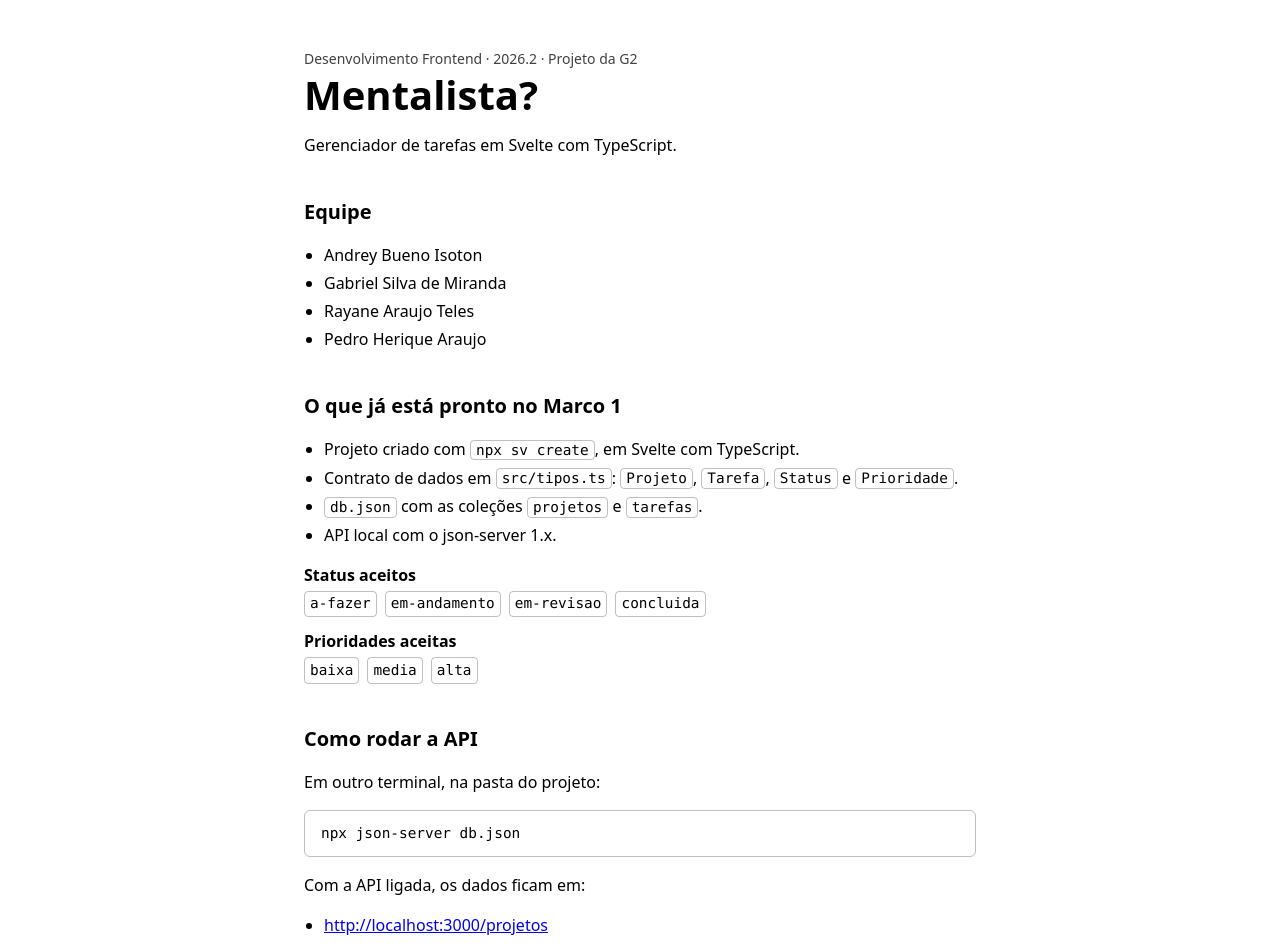
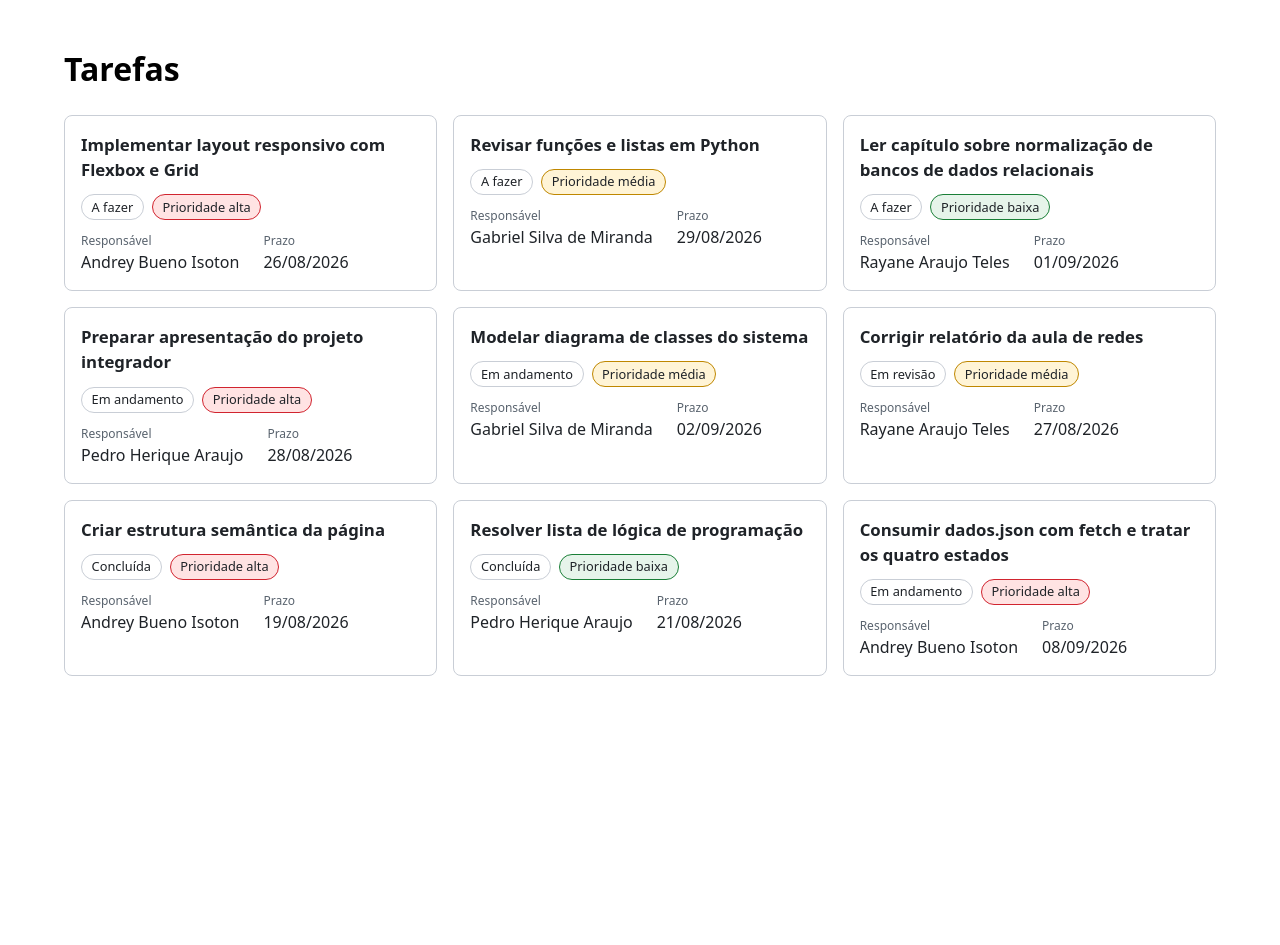
Before and after one commit to andreybueno-git/projeto-g2-frontend, a SvelteKit app: page / in a window 1280 px wide. Shown: the top 945 px of the page. After the commit the page ends 800 px from the top, so only its background shows below. Built offline with nearby package versions, Linux system fonts and the light colour scheme; data requests are answered from the project's data file.

Commit message:
Cria tela de lista de tarefas

```diff
--- a/src/routes/+page.svelte
+++ b/src/routes/+page.svelte
@@ -1,176 +1,53 @@
 <script lang="ts">
-	import type { Prioridade, Status } from '../tipos';
+  import { onMount } from "svelte";
+  import type { Tarefa } from "../tipos";
+  import { listarTarefas } from "../lib/api";
+  import CartaoTarefa from "../lib/componentes/CartaoTarefa.svelte";
 
-	const equipe = 'Mentalista?';
+  let tarefas = $state<Tarefa[]>([]);
+  let carregando = $state(true);
+  let erro = $state<string | null>(null);
 
-	const integrantes = [
-		'Andrey Bueno Isoton',
-		'Gabriel Silva de Miranda',
-		'Rayane Araujo Teles',
-		'Pedro Herique Araujo'
-	];
-
-	// Valores do contrato (src/tipos.ts). Um valor fora do contrato aqui faz o `npm run check` falhar.
-	const status: Status[] = ['a-fazer', 'em-andamento', 'em-revisao', 'concluida'];
-	const prioridades: Prioridade[] = ['baixa', 'media', 'alta'];
-
-	const api = 'http://localhost:3000';
+  // onMount roda só no navegador, então a busca não é repetida no servidor.
+  onMount(async () => {
+    try {
+      tarefas = await listarTarefas();
+    } catch (e) {
+      erro = e instanceof Error ? e.message : "Erro desconhecido";
+    } finally {
+      carregando = false;
+    }
+  });
 </script>
 
-<svelte:head>
-	<title>{equipe} · Gerenciador de tarefas</title>
-	<meta
-		name="description"
-		content="Projeto da G2 de Desenvolvimento Frontend 2026.2: gerenciador de tarefas em Svelte com TypeScript."
-	/>
-</svelte:head>
+<main>
+  <h1>Tarefas</h1>
 
-<header>
-	<p class="disciplina">Desenvolvimento Frontend · 2026.2 · Projeto da G2</p>
-	<h1>{equipe}</h1>
-	<p>Gerenciador de tarefas em Svelte com TypeScript.</p>
-</header>
-
-<main>
-	<section aria-labelledby="titulo-equipe">
-		<h2 id="titulo-equipe">Equipe</h2>
-		<ul>
-			{#each integrantes as nome (nome)}
-				<li>{nome}</li>
+  {#if carregando}
+    <p>Carregando tarefas...</p>
+  {:else if erro}
+    <p role="alert">Não foi possível carregar as tarefas: {erro}</p>
+  {:else}
+    <ul class="lista">
+      {#each tarefas as tarefa (tarefa.id)}
+        <li><CartaoTarefa {tarefa} /></li>
       {/each}
     </ul>
-	</section>
-
-	<section aria-labelledby="titulo-marco">
-		<h2 id="titulo-marco">O que já está pronto no Marco 1</h2>
-		<ul>
-			<li>Projeto criado com <code>npx sv create</code>, em Svelte com TypeScript.</li>
-			<li>
-				Contrato de dados em <code>src/tipos.ts</code>: <code>Projeto</code>, <code>Tarefa</code>,
-				<code>Status</code> e <code>Prioridade</code>.
-			</li>
-			<li><code>db.json</code> com as coleções <code>projetos</code> e <code>tarefas</code>.</li>
-			<li>API local com o json-server 1.x.</li>
-		</ul>
-
-		<dl>
-			<dt>Status aceitos</dt>
-			<dd>
-				{#each status as valor (valor)}
-					<code>{valor}</code>
-				{/each}
-			</dd>
-			<dt>Prioridades aceitas</dt>
-			<dd>
-				{#each prioridades as valor (valor)}
-					<code>{valor}</code>
-				{/each}
-			</dd>
-		</dl>
-	</section>
-
-	<section aria-labelledby="titulo-api">
-		<h2 id="titulo-api">Como rodar a API</h2>
-		<p>Em outro terminal, na pasta do projeto:</p>
-		<pre><code>npx json-server db.json</code></pre>
-		<p>Com a API ligada, os dados ficam em:</p>
-		<ul>
-			<li><a href="{api}/projetos">{api}/projetos</a></li>
-			<li><a href="{api}/tarefas">{api}/tarefas</a></li>
-		</ul>
-		<p class="aviso">
-			Esta página ainda não busca os dados da API. A listagem de tarefas é o Marco 2.
-		</p>
-	</section>
+  {/if}
 </main>
 
-<footer>
-	<p>Profª Marianne Lacerda Dutra Theodoro</p>
-</footer>
-
 <style>
-	header,
-	main,
-	footer {
-		max-width: 42rem;
+  main {
+    max-width: 72rem;
     margin: 0 auto;
-		padding: 0 1.25rem;
+    padding: 1.5rem 1rem;
   }
-
-	header {
-		padding-top: 3rem;
-	}
-
-	.disciplina {
+  .lista {
+    list-style: none;
     margin: 0;
-		font-size: 0.875rem;
-		opacity: 0.75;
-	}
-
-	h1 {
-		margin: 0.25rem 0;
-		font-size: 2.5rem;
-		line-height: 1.1;
-	}
-
-	h2 {
-		margin: 2.5rem 0 0.5rem;
-		font-size: 1.25rem;
-	}
-
-	ul {
-		padding-left: 1.25rem;
-	}
-
-	li {
-		margin: 0.25rem 0;
-	}
-
-	dl {
-		margin: 1rem 0 0;
-	}
-
-	dt {
-		font-weight: 600;
-	}
-
-	dd {
-		display: flex;
-		flex-wrap: wrap;
-		gap: 0.5rem;
-		margin: 0.25rem 0 0.75rem;
-	}
-
-	code {
-		font-family: ui-monospace, SFMono-Regular, Menlo, Consolas, monospace;
-		font-size: 0.9em;
-		padding: 0.1em 0.35em;
-		border: 1px solid color-mix(in srgb, currentColor 25%, transparent);
-		border-radius: 0.25rem;
-	}
-
-	pre {
-		margin: 0.5rem 0;
-		padding: 0.75rem 1rem;
-		overflow-x: auto;
-		border: 1px solid color-mix(in srgb, currentColor 25%, transparent);
-		border-radius: 0.375rem;
-	}
-
-	pre code {
     padding: 0;
-		border: 0;
-	}
-
-	.aviso {
-		padding-left: 0.75rem;
-		border-left: 3px solid currentColor;
-	}
-
-	footer {
-		margin-top: 3rem;
-		padding-bottom: 3rem;
-		font-size: 0.875rem;
-		opacity: 0.75;
+    display: grid;
+    grid-template-columns: repeat(auto-fill, minmax(18rem, 1fr));
+    gap: 1rem;
   }
 </style>
```
Lines whose indentation alone changed are shown as unchanged.
